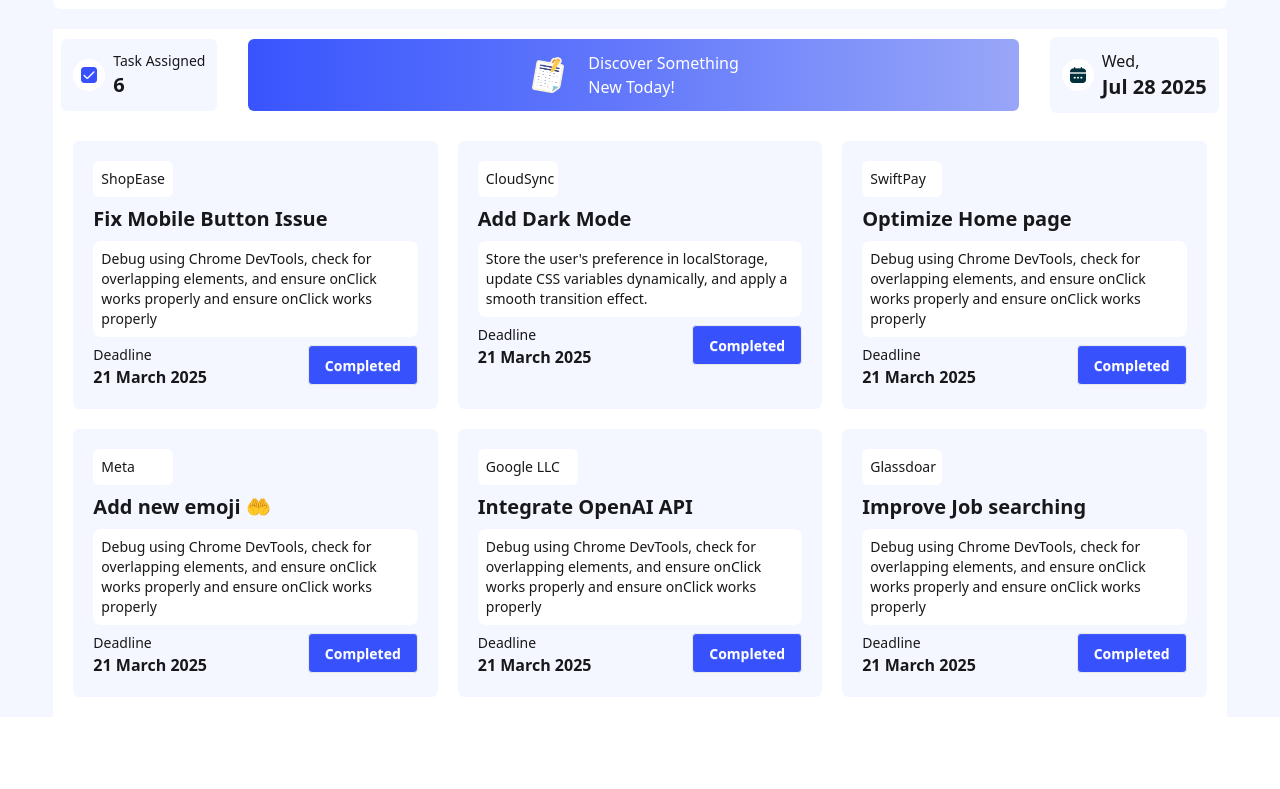
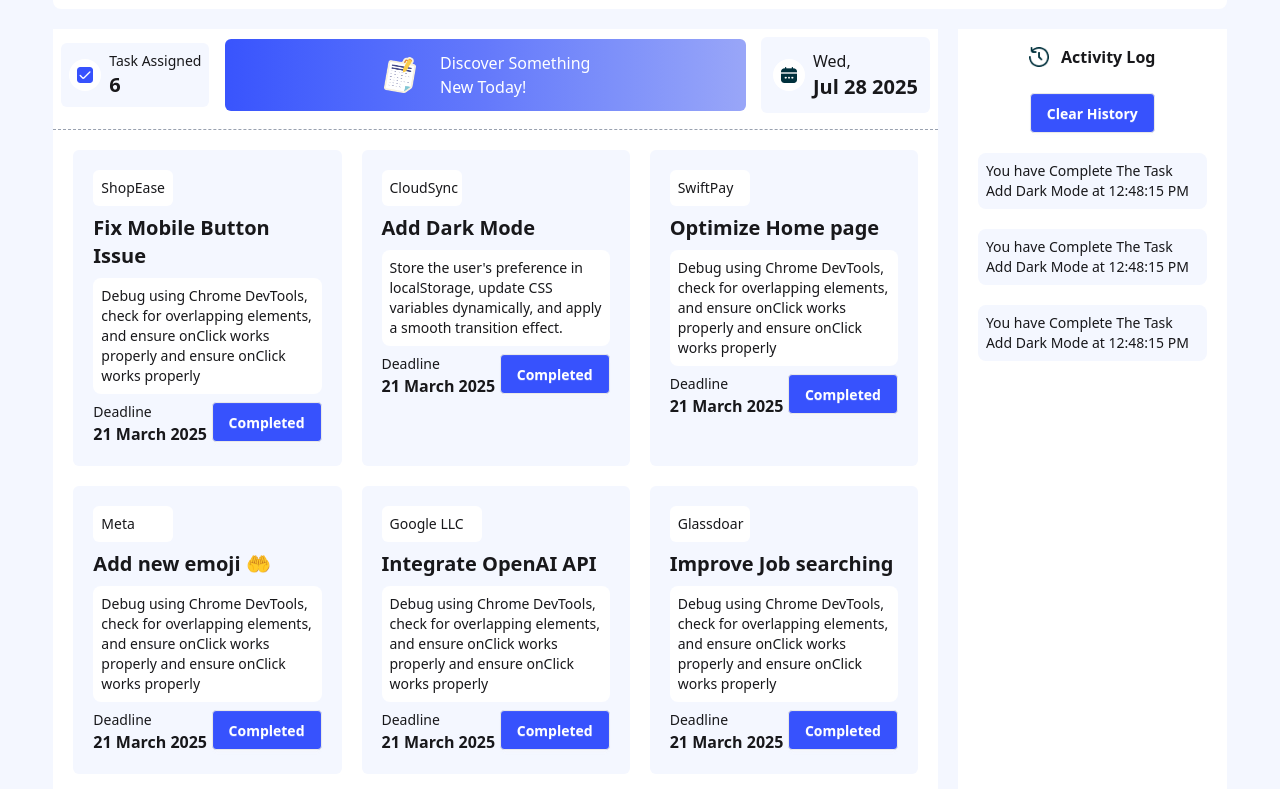
Before and after one commit to prodip36/DevBoard, a plain HTML site: page index.html in a window 1280 px wide. Shown: the part 87-876 px from the top of the page. Before the commit the page ends 804 px from the top, so only its background shows below. Drawn offline with nearby package versions, Linux system fonts and the light colour scheme.

Commit message:
design completed

```diff
--- a/index.html
+++ b/index.html
@@ -29,14 +29,14 @@
         </div>
       </nav>
     </header>
-    <main class="w-11/12 mx-auto">
+    <main class="w-11/12 mx-auto flex gap-5">
       <!-- card section -->
       <section class="bg-white">
         <!-- card headings -->
         <div class="flex p-2 justify-between items-center">
           <!-- card 1 -->
           <div
-            class="flex gap-2 bg-[#f4f7ff] items-center justify-center rounded-md p-3"
+            class="flex gap-2 bg-[#f4f7ff] items-center justify-center rounded-md p-2"
           >
             <div class="bg-white rounded-full">
               <img class="w-8 p-2" src="./assets/checkbox.png" alt="" />
@@ -48,7 +48,7 @@
           </div>
           <!-- card 2 -->
           <div
-            class="bg-gradient-to-r from-[#3954fd] via-[#6479fb] to-[#99a6f8] w-2/3 rounded-md"
+            class="bg-gradient-to-r from-[#3954fd] via-[#6479fb] to-[#99a6f8] w-3/5 rounded-md"
           >
             <div class="flex p-3 justify-center items-center gap-5">
               <img class="w-10" src="./assets/board.png" alt="" />
@@ -71,6 +71,10 @@
             </div>
           </div>
         </div>
+        <!-- border dotted -->
+         <div class="border-b border-dashed border-gray-400 pb-2">
+
+         </div>
         <!-- card task -->
         <div class="p-5 gap-5 grid md:grid-cols-2 lg:grid-cols-3">
           <!-- task-1 -->
@@ -201,7 +205,23 @@
         </div>
       </section>
       <!-- activity log -->
-      <section></section>
+      <section class="w-3/4 bg-white">
+        <!-- head section of act. log -->
+         <div class="items-center justify-center text-center space-y-2">
+            <div class="flex items-center justify-center gap-3 p-4">
+                <img class="h-5 w-5" src="./assets/activity.png" alt="">
+                <h3 class="font-semibold">Activity Log</h3>
+            </div>
+            <button class="btn bg-[#3752fd] text-white">Clear History</button>
+         </div>
+         <div class="p-5 space-y-5">
+
+            <h2 class="bg-[#f4f7ff] p-2 rounded-lg text-sm">You have Complete The Task Add Dark Mode at 12:48:15 PM</h2>
+            <h2 class="bg-[#f4f7ff] p-2 rounded-lg text-sm">You have Complete The Task Add Dark Mode at 12:48:15 PM</h2>
+            <h2 class="bg-[#f4f7ff] p-2 rounded-lg text-sm">You have Complete The Task Add Dark Mode at 12:48:15 PM</h2>
+         </div>
+
+      </section>
     </main>
   </body>
 </html>
```
